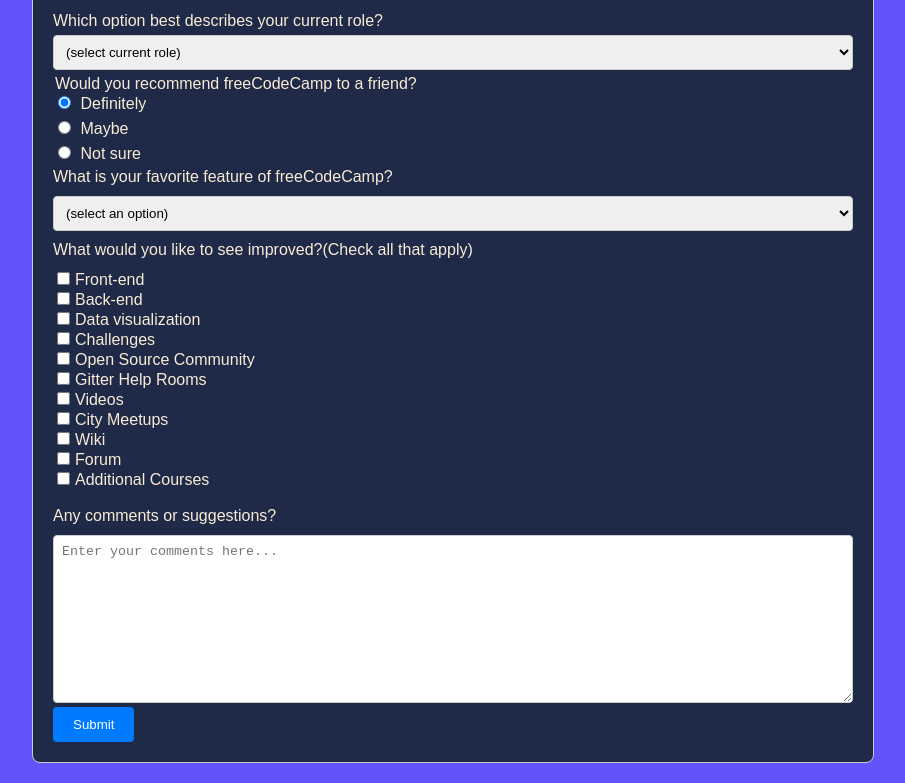
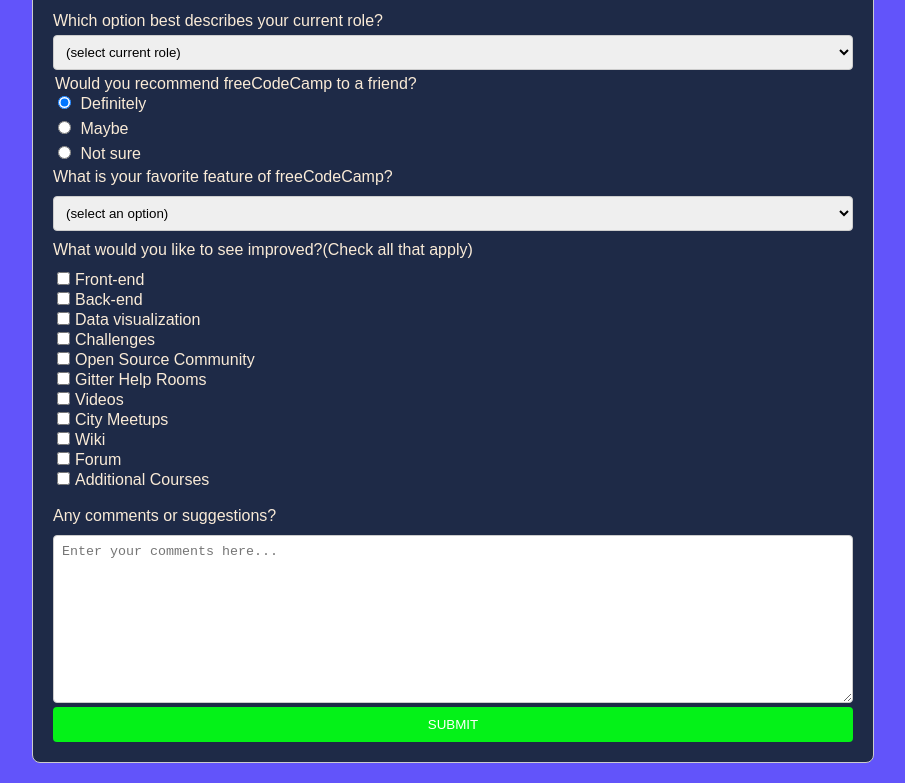
Before and after one commit to AbuTalha3/Survey-Form-FCC, a plain HTML site: page index.html in a window 1280 px wide. Shown: the part 380-1163 px from the top of the page, without its empty margins (187-1092 px from the left). Drawn offline with Linux system fonts and the light colour scheme.

Commit message:
My final commit

```diff
--- a/styles.css
+++ b/styles.css
@@ -72,15 +72,18 @@ textarea {
 
 button {
   padding: 10px 20px;
-  background-color: #007bff;
   color: #fff;
   border: none;
   border-radius: 4px;
   cursor: pointer;
+  width: 100%;
+  background-color: #04f218;
+  text-transform: uppercase;
 }
 
 button:hover {
-  background-color: #0056b3;
+  background-color: #ba4bfe;
+  color: #080d1a;
 }
 
 /* Optional: Responsive styles */
@@ -100,4 +103,5 @@ button:hover {
   button {
     padding: 8px 16px;
   }
+
 }
```
